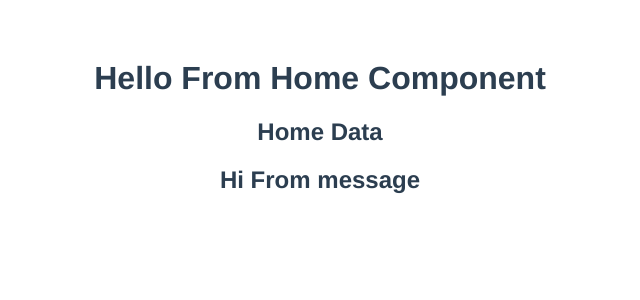
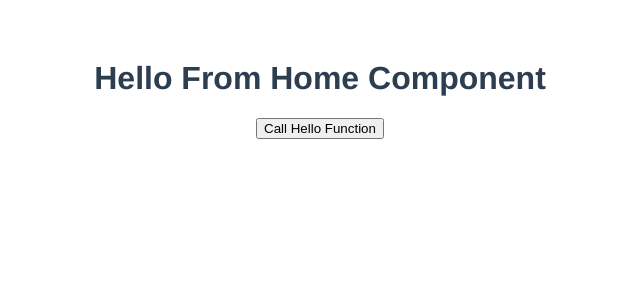
Before and after one commit to Kazi-Bablu/vue, a Vue app: page / in a window 1280 px wide. Shown: the top 300 px of the page, without its empty margins (320-960 px from the left). Built offline with nearby package versions, Linux system fonts and the light colour scheme.

Commit message:
vue event

```diff
--- a/src/components/Home.vue
+++ b/src/components/Home.vue
@@ -1,8 +1,9 @@
 <template>
   <div>
     <h1>Hello From Home Component</h1>
-    <h2>{{ data }}</h2>
-    <h2>{{ msg }}</h2>
+<!--    <h2>{{ data }}</h2>-->
+<!--    <h2>{{ msg }}</h2>-->
+    <button v-on:click="hello('hello call')">Call Hello Function</button>
   </div>
 </template>
 
@@ -12,6 +13,11 @@ export default {
   props: {
     data: String,
     msg: String
+  },
+  methods: {
+    hello(data) {
+      alert(data)
+    }
   }
 }
 </script>
```
